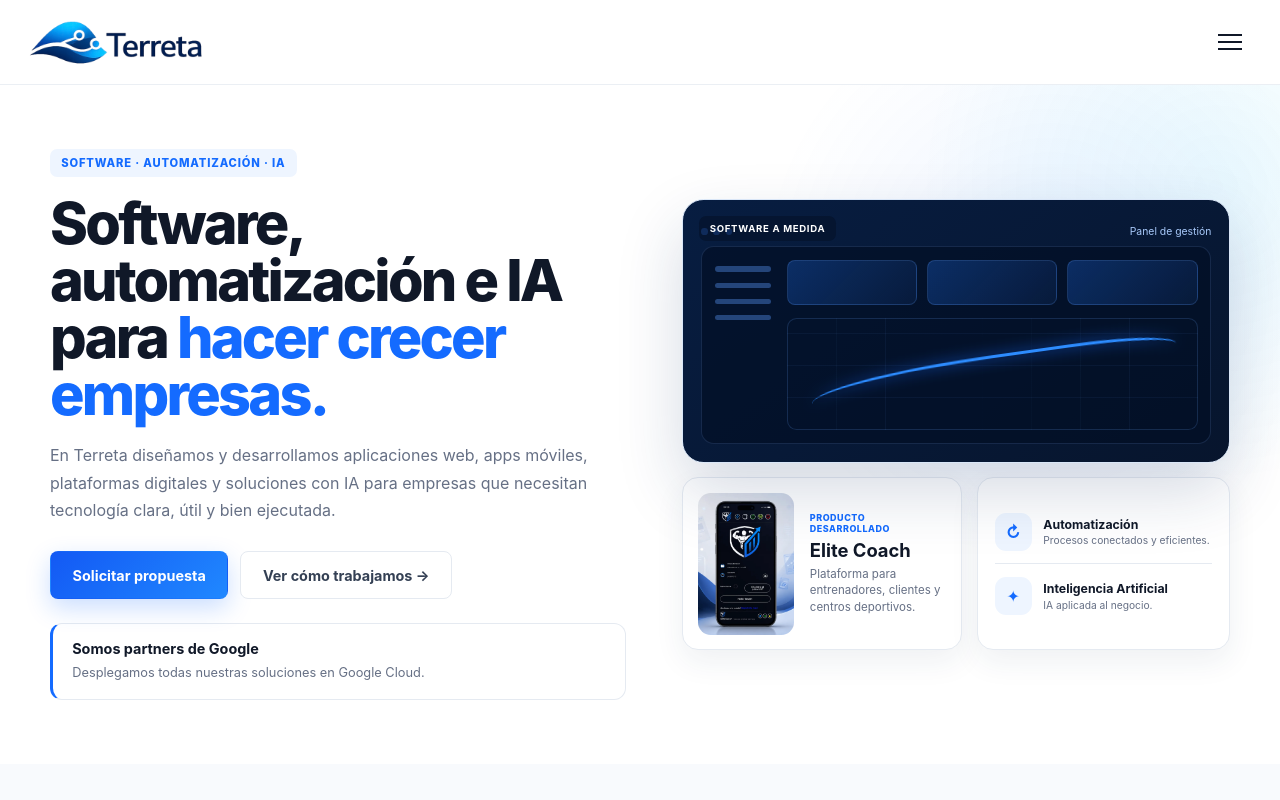
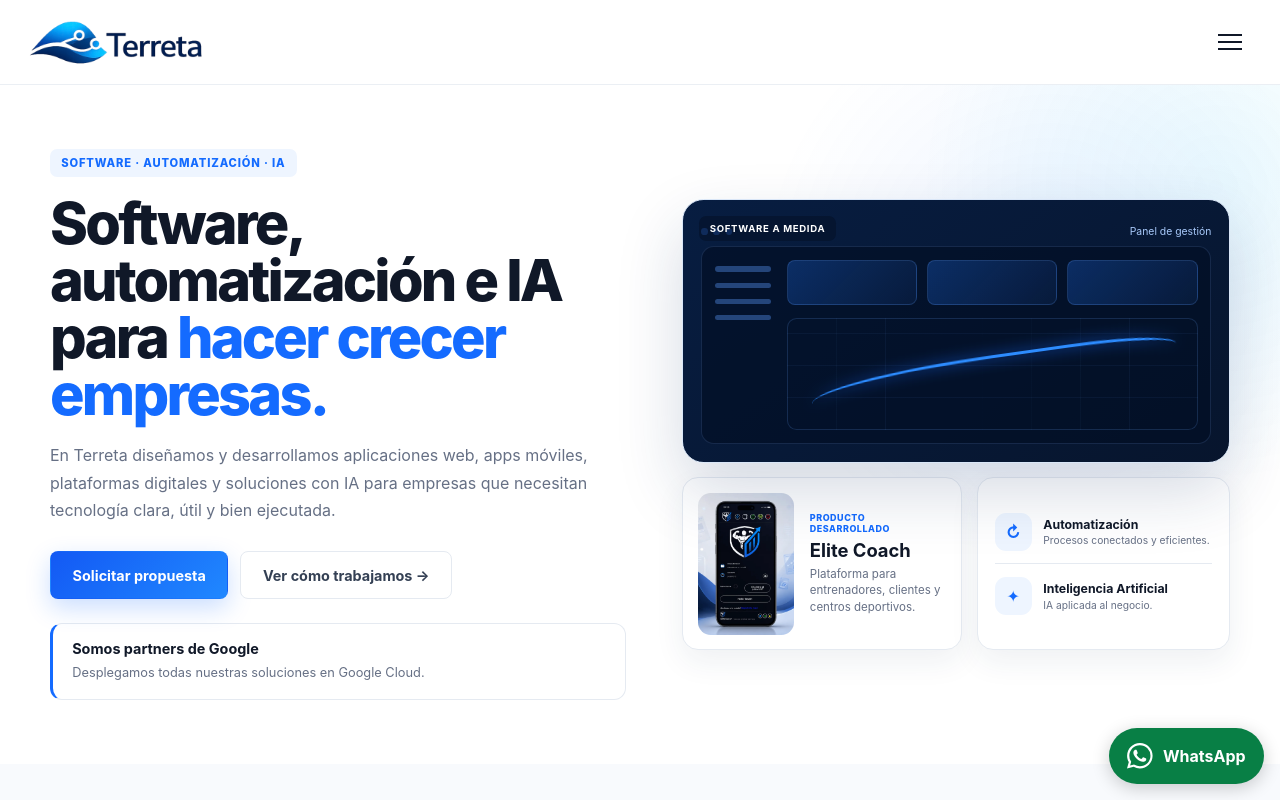
Before and after one commit to AntonioPardoRuiz/terretaLanding, an Angular app: page / in a window 1280 px wide. Shown: the top 800 px of the page. Built offline with nearby package versions, Linux system fonts and the light colour scheme.

Commit message:
Add whatsapp

```diff
--- a/src/app/app.html
+++ b/src/app/app.html
@@ -2,3 +2,15 @@
 <app-header />
 <main id="main-content" tabindex="-1"><router-outlet /></main>
 <app-footer />
+<a
+  class="whatsapp-link"
+  href="https://wa.me/34619940650"
+  target="_blank"
+  rel="noopener noreferrer"
+  aria-label="Contactar por WhatsApp al +34 619 940 650 (se abre en una pestaña nueva)"
+>
+  <svg viewBox="0 0 24 24" aria-hidden="true" focusable="false">
+    <path fill="currentColor" d="M20.52 3.48A11.91 11.91 0 0 0 12.05 0C5.47 0 .11 5.35.1 11.94c0 2.1.55 4.16 1.6 5.98L0 24l6.24-1.64a11.94 11.94 0 0 0 5.8 1.48h.01C18.63 23.84 24 18.49 24 11.9c0-3.19-1.24-6.18-3.48-8.42ZM12.05 21.82a9.9 9.9 0 0 1-5.05-1.38l-.36-.21-3.7.97.99-3.61-.24-.37a9.9 9.9 0 0 1-1.52-5.28c0-5.47 4.45-9.92 9.93-9.92a9.86 9.86 0 0 1 7.02 2.91 9.86 9.86 0 0 1 2.9 7.02c0 5.47-4.45 9.87-9.97 9.87Zm5.44-7.42c-.3-.15-1.76-.87-2.03-.97-.27-.1-.47-.15-.67.15-.2.3-.77.97-.94 1.17-.17.2-.35.22-.65.07-.3-.15-1.26-.46-2.4-1.48-.89-.79-1.49-1.77-1.66-2.07-.17-.3-.02-.46.13-.61.13-.13.3-.35.45-.52.15-.17.2-.3.3-.5.1-.2.05-.37-.03-.52-.07-.15-.67-1.61-.92-2.21-.24-.58-.49-.5-.67-.51h-.57c-.2 0-.52.07-.8.37-.27.3-1.04 1.02-1.04 2.48s1.07 2.88 1.21 3.08c.15.2 2.1 3.2 5.09 4.49.71.31 1.26.49 1.69.63.71.23 1.36.2 1.87.12.57-.08 1.76-.72 2.01-1.41.25-.7.25-1.29.17-1.41-.07-.12-.27-.2-.57-.35Z" />
+  </svg>
+  <span>WhatsApp</span>
+</a>
--- a/src/app/app.scss
+++ b/src/app/app.scss
@@ -2,3 +2,28 @@
 main { flex: 1; }
 .skip-link { position: fixed; top: .75rem; left: .75rem; z-index: 2000; padding: .75rem 1rem; border-radius: var(--radius-sm); background: var(--color-primary); color: var(--color-white); font-weight: 700; transform: translateY(-150%); transition: transform var(--transition-fast); }
 .skip-link:focus { transform: translateY(0); }
+
+.whatsapp-link {
+  position: fixed;
+  right: calc(1rem + env(safe-area-inset-right, 0px));
+  bottom: calc(1rem + env(safe-area-inset-bottom, 0px));
+  z-index: 900;
+  display: inline-flex;
+  min-height: 3.5rem;
+  align-items: center;
+  gap: .65rem;
+  padding: .85rem 1.15rem;
+  border-radius: 999px;
+  background: #087f45;
+  color: #fff;
+  box-shadow: 0 4px 18px rgb(0 0 0 / 20%);
+  font-weight: 700;
+  text-decoration: none;
+}
+.whatsapp-link svg { width: 1.6rem; height: 1.6rem; flex-shrink: 0; }
+.whatsapp-link:hover { background: #066637; }
+.whatsapp-link:focus-visible { outline: 3px solid var(--color-primary); outline-offset: 4px; }
+@media (max-width: 40rem) {
+  .whatsapp-link { width: 3.5rem; justify-content: center; padding: .85rem; }
+  .whatsapp-link span { display: none; }
+}
```
